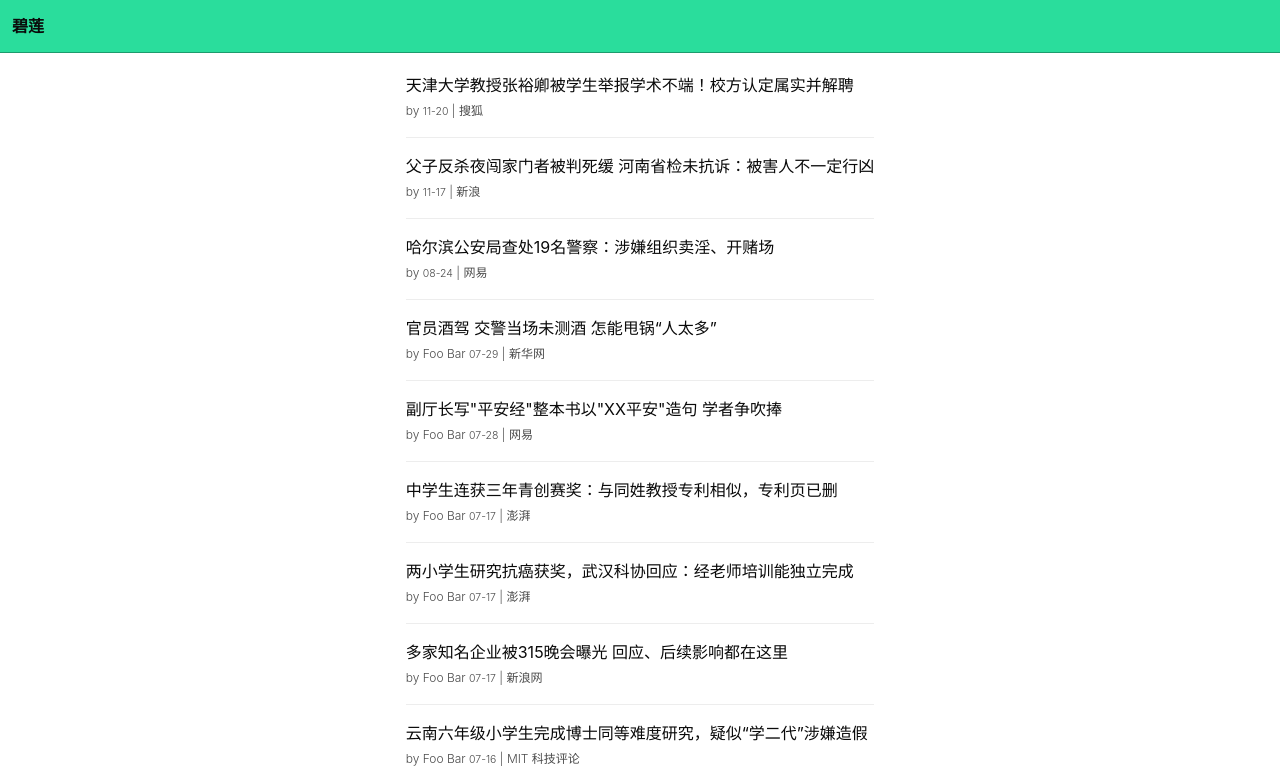
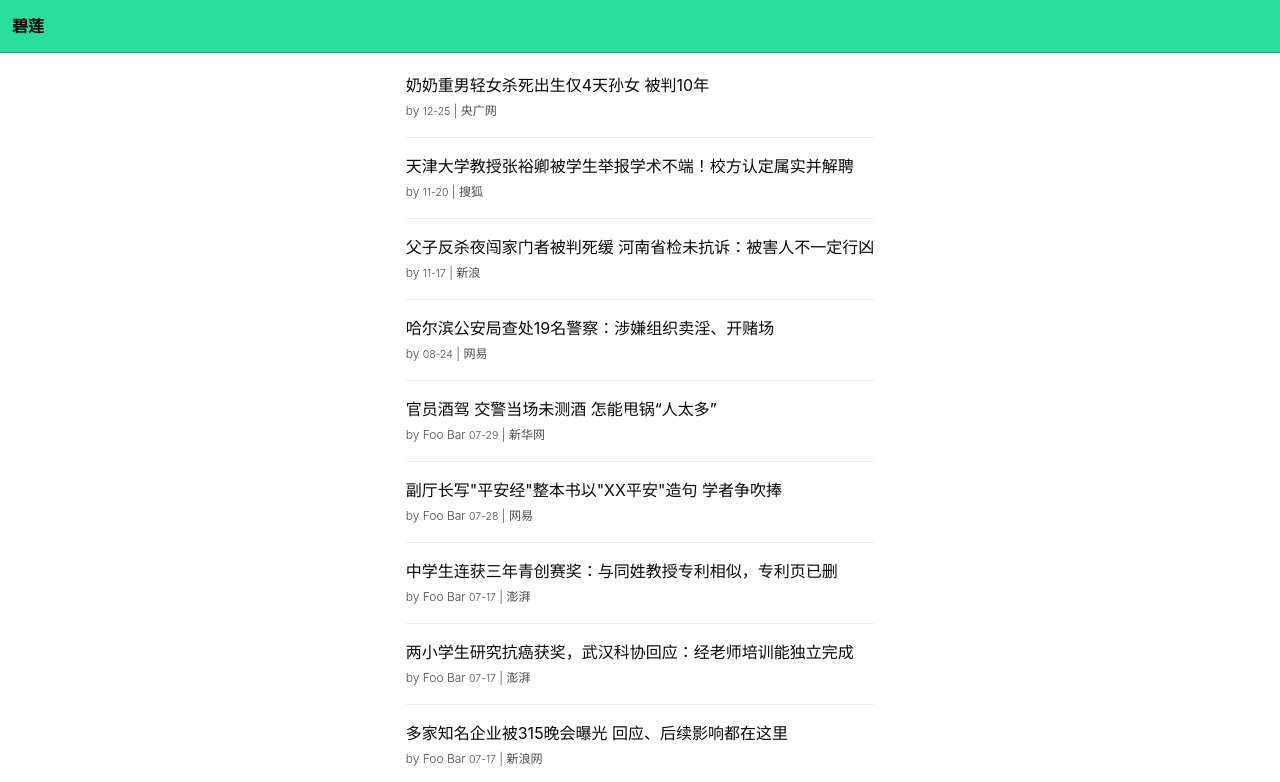
Before and after one commit to bilian-news/bilian-news.github.io, a plain HTML site: page index.html in a window 1280 px wide. Shown: the top 782 px of the page. Drawn offline with nearby package versions, Linux system fonts and the light colour scheme.

Commit message:
deploy: bilian-news/bilian.news@b410ff7e5ea6a32d78f1bdf6ee7f7ca39f02e263

```diff
--- a/index.html
+++ b/index.html
@@ -1,5 +1,6 @@
 <!doctype html><html><head><meta name=generator content="Hugo 0.74.1"><script async src="https://www.googletagmanager.com/gtag/js?id=UA-156521489-1"></script><script>window.dataLayer=window.dataLayer||[];function gtag(){dataLayer.push(arguments);}
-gtag('js',new Date());gtag('config','UA-156521489-1');</script><meta charset=utf-8><meta name=viewport content="width=device-width,initial-scale=1"><title></title><link rel=stylesheet href=https://cdn.jsdelivr.net/npm/bulma@0.9.0/css/bulma.min.css></head><body><div><div style=display:flex;flex-direction:column;min-height:100vh><nav class=navbar role=navigation aria-label="main navigation" style="border-bottom:1px solid rgba(0,0,0,.3);background-color:#2add9c"><div class=navbar-brand><a class=navbar-item href=/><h1 class="has-text-weight-bold has-text-black">碧莲</h1></a></div></nav><ul class=container style=max-width:960px;padding:20px;flex:1><li class=media><div class=media-content><div class=content><p><a class=has-text-black target=_blank href=https://www.sohu.com/a/432996483_161795>天津大学教授张裕卿被学生举报学术不端！校方认定属实并解聘</a><br><span class="has-text-gray has-text-weight-light is-size-7">by <small>11-20</small> |
+gtag('js',new Date());gtag('config','UA-156521489-1');</script><meta charset=utf-8><meta name=viewport content="width=device-width,initial-scale=1"><title></title><link rel=stylesheet href=https://cdn.jsdelivr.net/npm/bulma@0.9.0/css/bulma.min.css></head><body><div><div style=display:flex;flex-direction:column;min-height:100vh><nav class=navbar role=navigation aria-label="main navigation" style="border-bottom:1px solid rgba(0,0,0,.3);background-color:#2add9c"><div class=navbar-brand><a class=navbar-item href=/><h1 class="has-text-weight-bold has-text-black">碧莲</h1></a></div></nav><ul class=container style=max-width:960px;padding:20px;flex:1><li class=media><div class=media-content><div class=content><p><a class=has-text-black target=_blank href=http://news.cnr.cn/native/gd/20161203/t20161203_523302126.shtml>奶奶重男轻女杀死出生仅4天孙女 被判10年</a><br><span class="has-text-gray has-text-weight-light is-size-7">by <small>12-25</small> |
+央广网</span></p></div></div></li><li class=media><div class=media-content><div class=content><p><a class=has-text-black target=_blank href=https://www.sohu.com/a/432996483_161795>天津大学教授张裕卿被学生举报学术不端！校方认定属实并解聘</a><br><span class="has-text-gray has-text-weight-light is-size-7">by <small>11-20</small> |
 搜狐</span></p></div></div></li><li class=media><div class=media-content><div class=content><p><a class=has-text-black target=_blank href=https://news.sina.com.cn/s/2020-11-13/doc-iiznezxs1652375.shtml>父子反杀夜闯家门者被判死缓 河南省检未抗诉：被害人不一定行凶</a><br><span class="has-text-gray has-text-weight-light is-size-7">by <small>11-17</small> |
 新浪</span></p></div></div></li><li class=media><div class=media-content><div class=content><p><a class=has-text-black target=_blank href=https://news.163.com/20/0824/09/FKPKR6860001899O.html>哈尔滨公安局查处19名警察：涉嫌组织卖淫、开赌场</a><br><span class="has-text-gray has-text-weight-light is-size-7">by <small>08-24</small> |
 网易</span></p></div></div></li><li class=media><div class=media-content><div class=content><p><a class=has-text-black target=_blank href=http://www.xinhuanet.com/comments/2020-07/29/c_1126297336.htm>官员酒驾 交警当场未测酒 怎能甩锅“人太多”</a><br><span class="has-text-gray has-text-weight-light is-size-7">by Foo Bar <small>07-29</small> |
```
